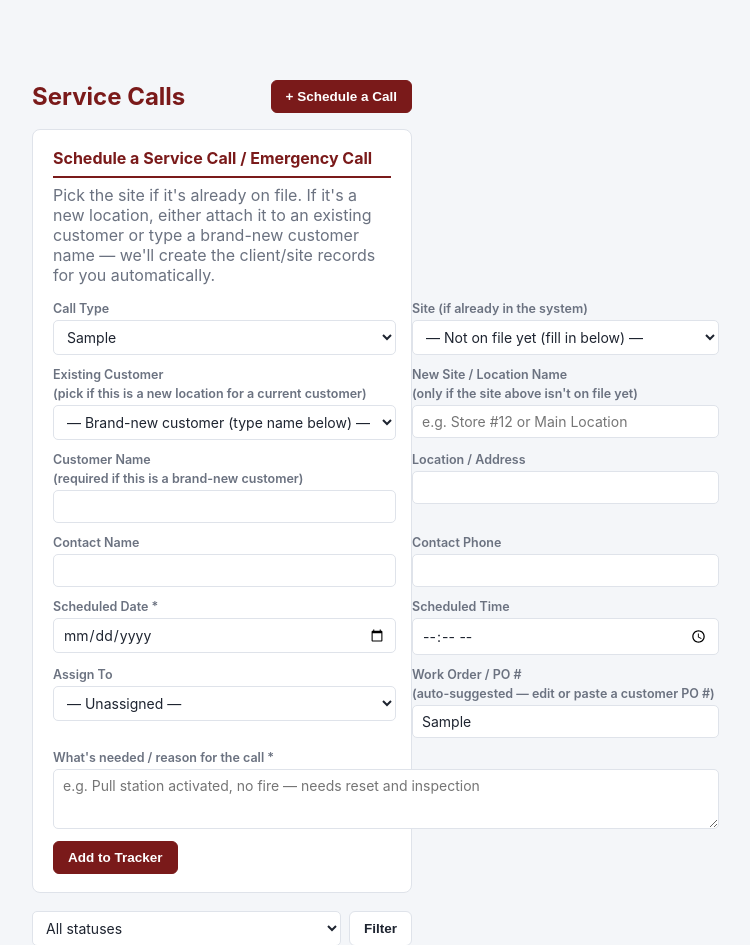
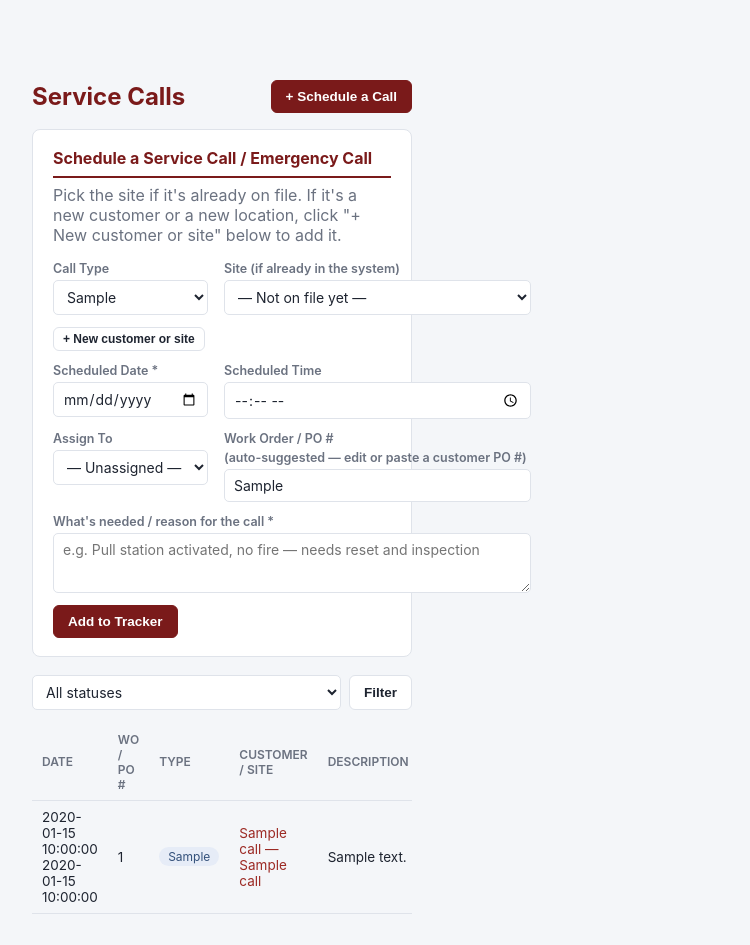
Before and after one commit to ocortezsouthern/scfp-app, a Python web app: template templates/service_calls.html in a window 1280 px wide, after a click on "+ Schedule a Call". Shown: the top 945 px of the page, without its empty margins (418-1168 px from the left). After the commit the page ends 914 px from the top, so only its background shows below. Run offline with Jinja, Linux system fonts and the light colour scheme; the template is opened without the code that fills it: most values are stand-ins (such as "Sample title", 1, 10 or a date in 2020).

Commit message:
Make new customer/site fields optional on service call forms

```diff
--- a/templates/service_calls.html
+++ b/templates/service_calls.html
@@ -8,7 +8,7 @@
 
 <div id="new-call" class="collapsible panel">
   <h2>Schedule a Service Call / Emergency Call</h2>
-  <p class="muted" style="margin-top:-6px">Pick the site if it's already on file. If it's a new location, either attach it to an existing customer or type a brand-new customer name — we'll create the client/site records for you automatically.</p>
+  <p class="muted" style="margin-top:-6px">Pick the site if it's already on file. If it's a new customer or a new location, click "+ New customer or site" below to add it.</p>
   <form method="post" action="/service-calls" class="form-grid">
     <input type="hidden" name="_xsrf" value="{{ xsrf_token }}">
     <input type="hidden" name="back" value="/service-calls">
@@ -21,12 +21,17 @@
     </label>
     <label>Site (if already in the system)
       <select name="site_id">
-        <option value="">— Not on file yet (fill in below) —</option>
+        <option value="">— Not on file yet —</option>
         {% for s in sites %}
         <option value="{{ s['id'] }}">{{ s['client_name'] }} — {{ s['name'] }}{% if s['city'] %} ({{ s['city'] }}){% endif %}</option>
         {% endfor %}
       </select>
     </label>
+    <div class="span2">
+      <button type="button" class="btn small" onclick="document.getElementById('sc-new-customer').classList.toggle('open')">+ New customer or site</button>
+    </div>
+    <div id="sc-new-customer" class="collapsible span2">
+      <div class="form-grid" style="margin-top:10px">
         <label>Existing Customer <span class="muted">(pick if this is a new location for a current customer)</span>
           <select name="existing_client_id">
             <option value="">— Brand-new customer (type name below) —</option>
@@ -35,11 +40,13 @@
             {% endfor %}
           </select>
         </label>
-    <label>New Site / Location Name <span class="muted">(only if the site above isn't on file yet)</span><input type="text" name="new_site_name" placeholder="e.g. Store #12 or Main Location"></label>
+        <label>New Site / Location Name<input type="text" name="new_site_name" placeholder="e.g. Store #12 or Main Location"></label>
         <label>Customer Name <span class="muted">(required if this is a brand-new customer)</span><input type="text" name="customer_name"></label>
         <label>Location / Address<input type="text" name="location_address"></label>
         <label>Contact Name<input type="text" name="contact_name"></label>
         <label>Contact Phone<input type="text" name="contact_phone"></label>
+      </div>
+    </div>
     <label>Scheduled Date *<input type="date" name="scheduled_date" value="{{ today }}" required></label>
     <label>Scheduled Time<input type="time" name="scheduled_time"></label>
     <label>Assign To
```
Also changed, not shown: templates/dashboard.html (+10 -3 lines). Lines whose indentation alone changed are shown as unchanged.
